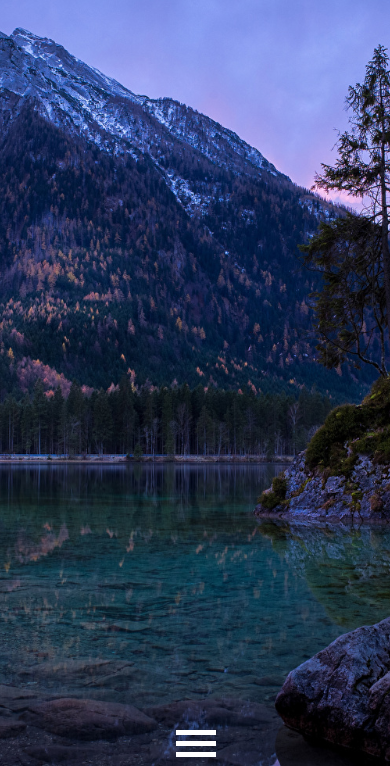
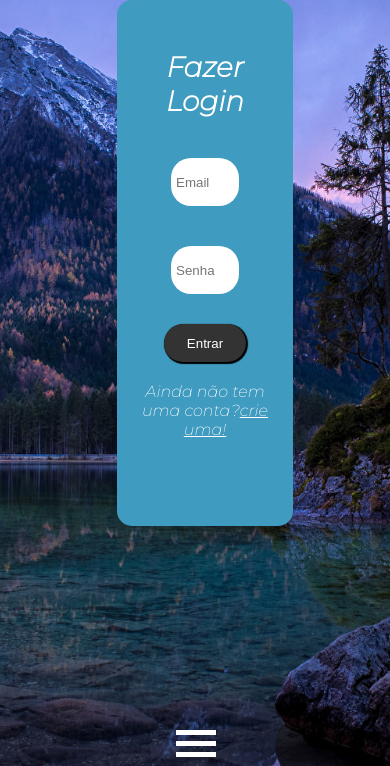
Before and after one commit to Willnapolitano/LoginPage, a PHP site: page /index.html in a window 390 px wide. Shown: the part 36-802 px from the top of the page. Run offline with PHP 8.4, Linux system fonts and the light colour scheme.

Commit message:
Added responsive layout to login page

```diff
--- a/www/css/body.css
+++ b/www/css/body.css
@@ -7,3 +7,10 @@ html{
 body{
 	font-size: 1.6rem;
 }
+
+body{
+    height: 100vh;
+    background-image: url(../galeria/backgrounds/back1.jpg);
+    background-attachment: fixed;
+    background-size: cover;
+}
--- /dev/null
+++ b/www/css/card_login.css
@@ -0,0 +1,114 @@
+.card-login{
+	font-family: 'Montserrat', sans-serif;
+	width: 40%;
+	height: 55vh;
+	background-color: #3F9BBF;
+	border-radius: 15px;
+	color: #FFF;
+}
+
+.card-login{
+	position: relative;
+	padding: 10px;
+	top: 10%;
+	left: 30vw;
+}
+
+.card-login{
+	display: block;
+}
+
+.card-login div{
+	margin: 20px;
+}
+
+.card-login h1{
+	text-align: center;
+	font-size: 3.5rem;
+	transition: 0.5s linear;
+	margin-top: 40px;
+	margin-bottom: 30px;
+}
+
+.card-login p{
+	text-align: center;
+}
+
+.card-login input[type=submit]{
+	display: flex;
+	align-content: center;
+	justify-content: center;
+	cursor: pointer;
+	width: 20%;
+	height: 38px;
+	border-radius: 20px;
+	border: none;
+	background-color: #333;
+	box-shadow: 1px 1px 1px 1px black;
+	color: #FFF;
+	transition: 0.5s linear;
+}
+
+.card-login input[type=submit]:hover{
+	background-color: #3333;
+	box-shadow: 1px 1px 1px 1px #333;
+}
+
+.card-login a{
+	color: #ffff;
+}
+input#f-email{
+	width: 50%;
+	height: 38px;
+	margin: 10px;
+	border-radius: 20px;
+	border: none;
+}
+
+input#f-password{
+	width: 50%;
+	height: 38px;
+	margin: 10px;
+	border-radius: 20px;
+	border: none;
+}
+
+input{
+	padding: 5px;
+}
+
+input:focus{
+    box-shadow: 2px 1px 1px 1px #333;
+    border: 2px black;
+    outline: 0;
+}
+
+#btn{
+	display: flex;
+	justify-content: space-around;
+}
+
+#password{
+	display: flex;
+	justify-content: space-around;
+}
+
+#email{
+	display: flex;
+	justify-content: space-around;
+}
+
+p{
+	font-size: 2rem;
+}
+
+@media(max-width: 692px){
+	.card-login{
+		height: 60vh;
+	}
+
+	.card-login input[type=submit]{
+		width: 70%;
+		transition: 0.5s linear;
+	}
+}
--- a/www/css/menu.css
+++ b/www/css/menu.css
@@ -79,7 +79,7 @@ div.menu a{
 		left: 0;
 		width: 100vw;
 		height: 100vh;
-		background-color: rgba(63,127,291,0.10);
+		background-color: #3F9BBF;
 		z-index: 10;
 	}
 
@@ -87,6 +87,13 @@ div.menu a{
 		display: block;
 	}
 
+	div.menu ul li{
+		border-top: none;
+	}
+
+	div.menu ul li:hover{
+		border-top: none;
+	}
 	.menu-section.on .menu-toggle .one{
 		transform: rotate(45deg) translate(7px, 7px);
 	}
--- a/www/index.html
+++ b/www/index.html
@@ -6,9 +6,10 @@
     <title>LoginPage</title>
     <link rel="shortcut icon" type="image/x-icon" href="./galeria/2431Logo.ico">
     <link rel="stylesheet" type="text/css" href="./css/body.css">
-    <link rel="stylesheet" type="text/css" href="./css/responsividade-body.css">
+    <link rel="stylesheet" type="text/css" href="./css/card_login.css">
     <link rel="stylesheet" type="text/css" href="./css/menu.css">
     <link href="https://fonts.googleapis.com/css2?family=Space+Grotesk:wght@300&display=swap" rel="stylesheet">
+    <link href="https://fonts.googleapis.com/css2?family=Montserrat:ital,wght@1,200&display=swap" rel="stylesheet">
     <script type="text/javascript" src="./javascript/menu.js" defer></script>
   </head>
   <body>
@@ -35,7 +36,25 @@
         </nav>
     </div>
     </header>
-    <main></main>
+    <main>
+      <section>
+        <div class="card-login">
+          <form method="POST" action="./php/index.php">
+            <h1>Fazer Login</h1>
+            <div id="email">
+              <input type="email" id="f-email" name="f-email" placeholder="Email" maxlength="100"/>
+            </div>
+            <div id="password">
+              <input type="password" id="f-password" name="f-password" placeholder="Senha" maxlength="100" />
+            </div>
+            <div id="btn">
+              <input type="submit" id="f-submit" name="f-submit" value="Entrar">
+            </div>
+            <p>Ainda não tem uma conta?<a href="./html/cadastro.html">crie uma!</a></p>
+          </form>
+        </div>
+      </section>
+    </main>
     <footer></footer>
   </body>
 </html>
```
